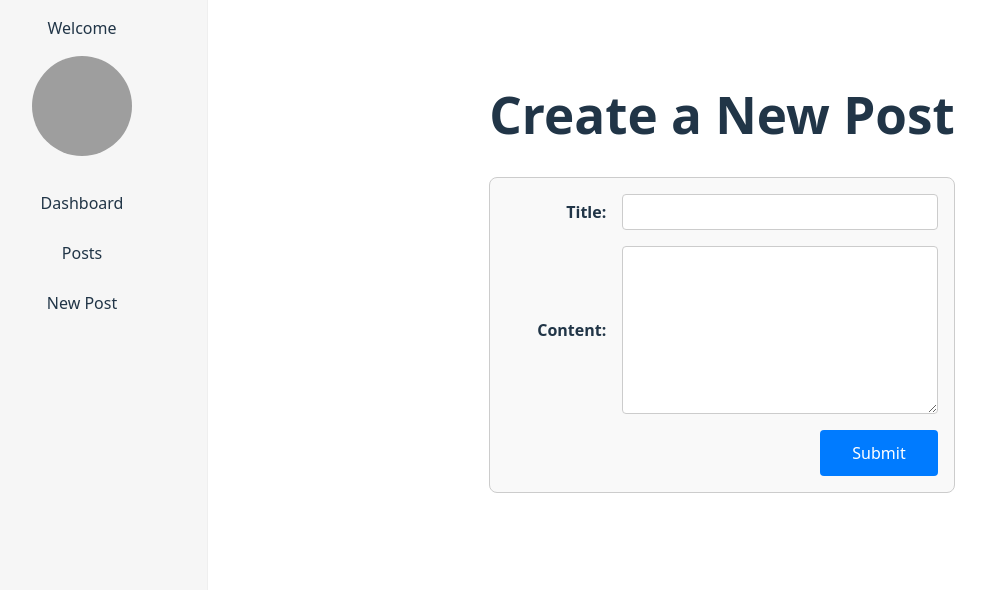
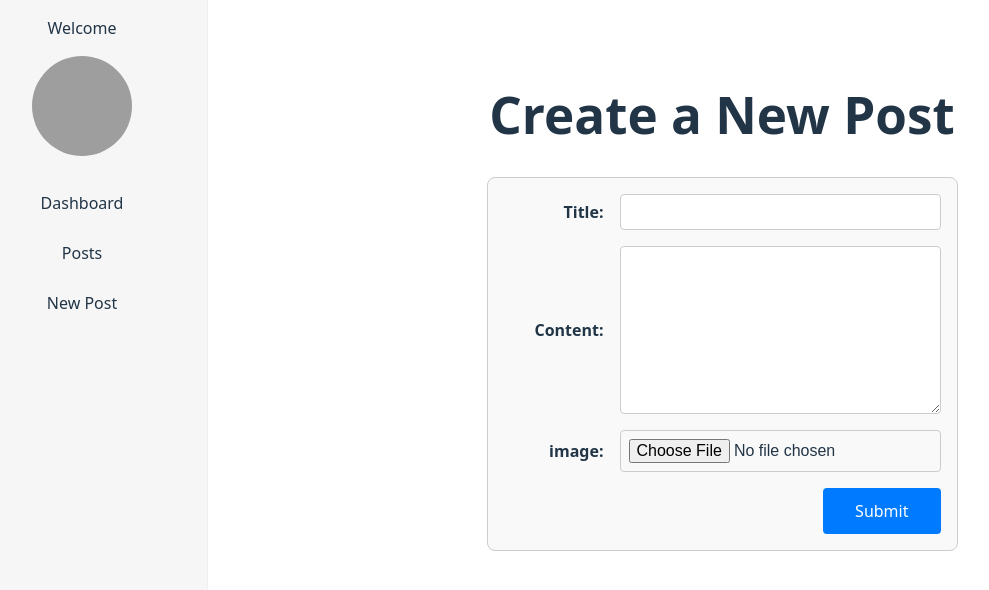
Before and after one commit to AminSBU/dashboard, a React (Vite) app in the folder dashboard/: page /newpost in a window 1280 px wide. Shown: the top 590 px of the page, without its empty margins (43-1032 px from the left). Built offline with nearby package versions, Linux system fonts and the light colour scheme; grey boxes are pictures that could not be loaded.

Commit message:
browse image files in inputs newpost

```diff
--- a/dashboard/src/NewPost.jsx
+++ b/dashboard/src/NewPost.jsx
@@ -13,6 +13,10 @@ function NewPost() {
                 <label htmlFor="content">Content:</label>
                 <textarea id="content" name="content" required></textarea>
             </div>
+            <div>
+                <label htmlFor="file">image:</label>
+                <input type="file" id="file" name="file" accept="image/png, image/jpeg" required />
+            </div>
             <button type="submit">Submit</button>
         </form>
     </div>
```
